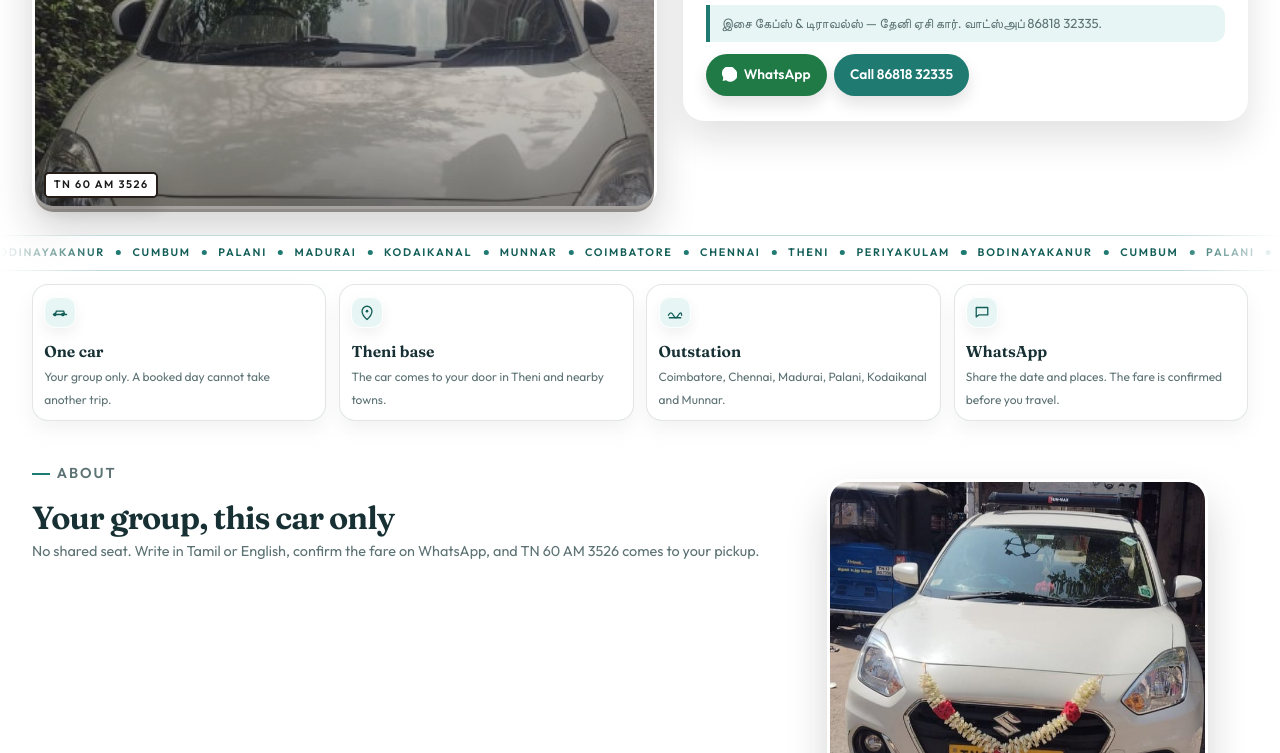
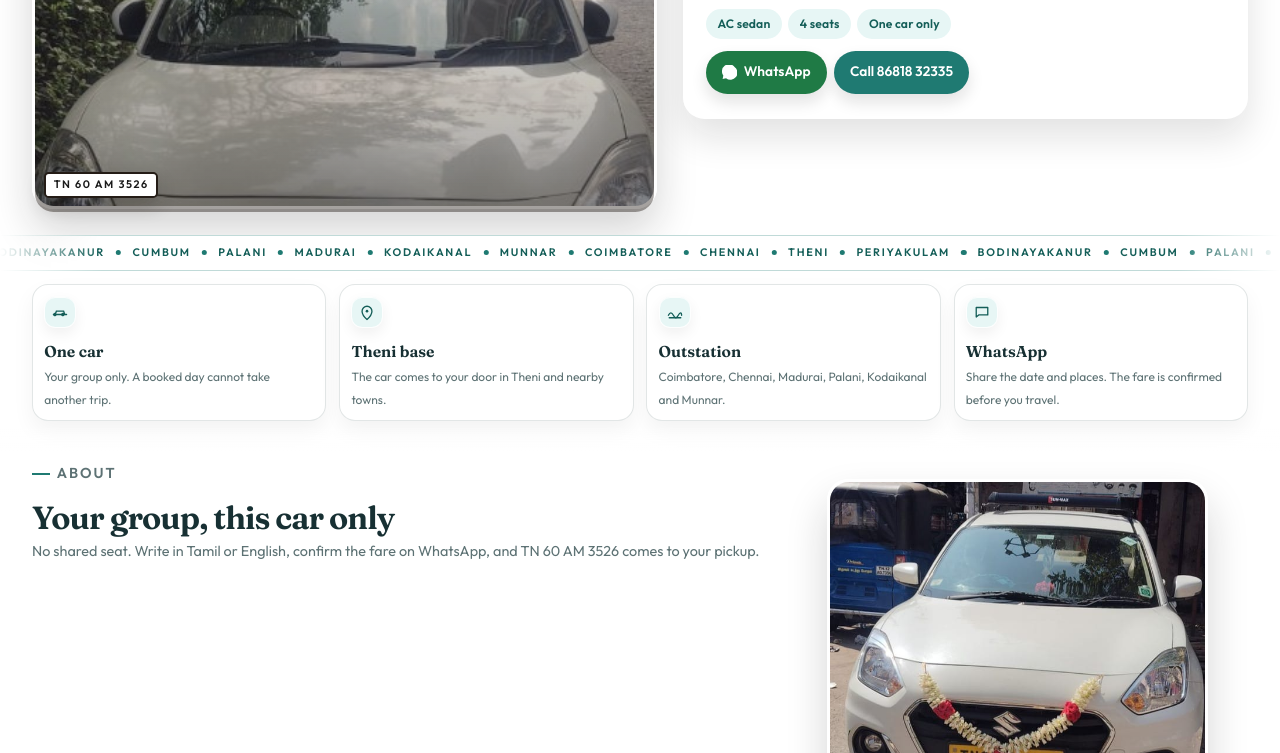
Before and after one commit to Muthukaruppaiya/isaitravels, a plain HTML site: page index.html in a window 1280 px wide. Shown: the part 347-1100 px from the top of the page. Drawn offline with Linux system fonts and the light colour scheme.

Commit message:
23-11-26-- 01

```diff
--- a/css/styles.css
+++ b/css/styles.css
@@ -388,18 +388,27 @@ body.nav-open .dock { display: none; }
 }
 .trip h3, .book-card h3 { font-size: 1.02rem; }
 
-.lede, .section-head p, .prose p, .layout p, .tamil {
+.lede, .section-head p, .prose p, .layout p {
   color: var(--muted);
   font-size: 0.9rem;
 }
 .lede { margin-top: 0.45rem; }
-.tamil {
-  margin-top: 0.65rem;
-  padding: 0.55rem 0.7rem;
+.hero-facts {
+  display: flex;
+  flex-wrap: wrap;
+  gap: 0.4rem;
+  margin: 0.75rem 0 0;
+  padding: 0;
+  list-style: none;
+}
+.hero-facts li {
   background: var(--blush);
-  border-left: 4px solid var(--copper);
-  border-radius: 0 0.7rem 0.7rem 0;
-  font-size: 0.82rem;
+  color: var(--copper-deep);
+  border-radius: 999px;
+  padding: 0.38rem 0.72rem;
+  font-size: 0.76rem;
+  font-weight: 650;
+  letter-spacing: 0.01em;
 }
 
 .hero-actions, .button-row {
@@ -939,6 +948,7 @@ textarea { min-height: 4.6rem; resize: vertical; }
 .js .hero-copy > *:nth-child(2) { animation-delay: 0.08s; }
 .js .hero-copy > *:nth-child(3) { animation-delay: 0.16s; }
 .js .hero-copy > *:nth-child(4) { animation-delay: 0.24s; }
+.js .hero-copy > *:nth-child(5) { animation-delay: 0.32s; }
 .js .hero-figure img { animation: photo-in 1s var(--ease) both; }
 .js .site-nav.is-open { animation: menu-in 0.35s var(--ease); }
 
--- a/index.html
+++ b/index.html
@@ -179,7 +179,11 @@
           <p class="eyebrow">Isai Cabs &amp; Travels</p>
           <h1>Taxi from Theni</h1>
           <p class="lede">A reserved white AC Swift Dzire. Door pickup in Theni and Periyakulam, plus Coimbatore, Chennai and temple trips.</p>
-          <p class="tamil" lang="ta">இசை கேப்ஸ் &amp; டிராவல்ஸ் — தேனி ஏசி கார். வாட்ஸ்அப் 86818 32335.</p>
+          <ul class="hero-facts">
+            <li>AC sedan</li>
+            <li>4 seats</li>
+            <li>One car only</li>
+          </ul>
           <div class="hero-actions">
             <a class="btn btn-whatsapp" href="https://wa.me/918681832335?text=Hello%20Isai%20Cabs%20%26%20Travels%2C%20I%20want%20to%20book%20the%20car.">WhatsApp</a>
             <a class="btn btn-solid" href="tel:+918681832335">Call 86818 32335</a>
```
